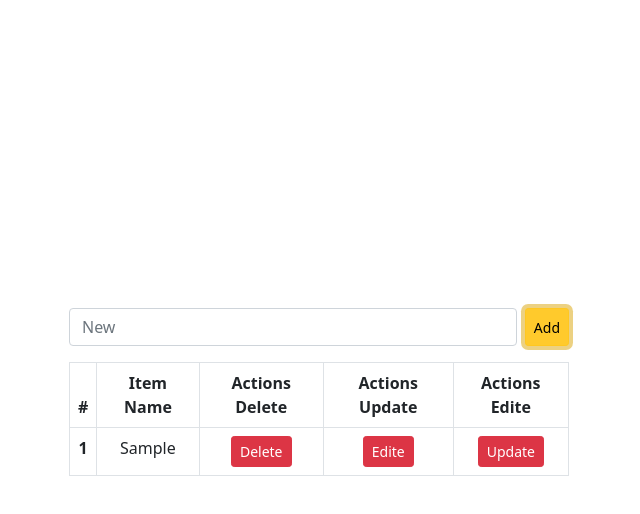
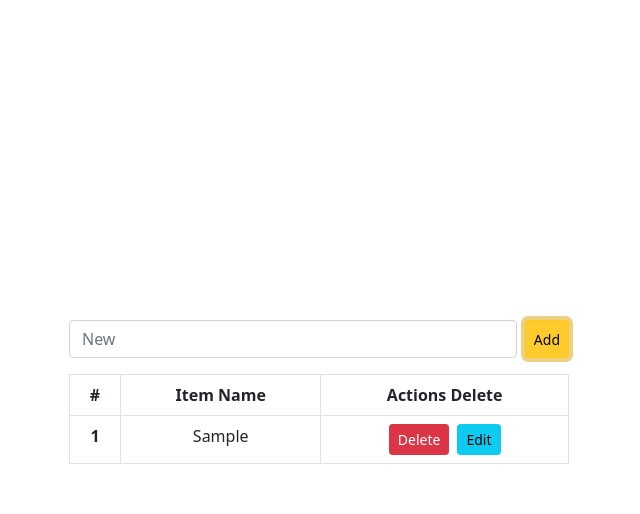
Before and after one commit to abdulrehman03125/react-js, a React (Vite) app in the folder Tu to app/: page / in a window 1280 px wide. Both pictures are taken after typing "Sample" into the empty fields and a click on the button "Add". Shown: the top 514 px of the page, without its empty margins (321-961 px from the left). Built offline with nearby package versions, Linux system fonts and the light colour scheme.

Commit message:
edit button used

```diff
--- a/Tu to app/src/App.jsx
+++ b/Tu to app/src/App.jsx
@@ -1,57 +1,82 @@
-import { useState } from 'react'
-import './App.css'
-import Listitem from './components/Listitem';
+import { useState } from "react";
+import "./App.css";
+import Listitem from "./components/Listitem";
 
 function App() {
   const [items, setItems] = useState([]);
   const [name, setName] = useState("");
+  const [editing, setEditing] = useState(false);
+  const [currentIndex, setCurrentIndex] = useState(null);
 
   const deleteItem = (index) => {
     const newItems = items.filter((el, i) => i != index);
     setItems(newItems);
-  }
-
-  const updateItem = (index) => {
-    const newItems = [...items];
-    newItems[index] = name;
-    setItems(newItems);
-  }
-
+  };
   const addItem = () => {
     const newItemsAr = [...items, name];
     setItems(newItemsAr);
     setName("");
-  }
+  };
+  const editItem = (index) => {
+    setName(items[index]);
+    setEditing(true);
+    setCurrentIndex(index);
+  };
+
+  const updateItem = (index) => {
+    // alert("anchor")
+    const updateItems = items.map((el, i) => (i == currentIndex) ? name : el);
+    setItems(updateItems);
+    setName("");
+    setEditing(false);
+    setCurrentIndex(null);
+  };
+
+
 
   return (
     <div>
-      <div className='d-flex gap-2 mb-3'>
-        <input className='form-control' onChange={(e) => {setName(e.target.value)}  } value={name} type='text' placeholder='New' />
-        <button className='btn btn-sm btn-warning' onClick={addItem}>Add</button>
+      <div className="d-flex gap-2 mb-3">
+        <input
+          className="form-control"
+          onChange={(e) => {
+            setName(e.target.value);
+          }}
+          value={name}
+          type="text"
+          placeholder="New"
+        />
+        <button className="btn btn-sm btn-warning" onClick={editing == true ? updateItem : addItem}>
+          {
+          (editing == true) ? "Update" : "Add"
+
+          }
+        </button>
       </div>
       <table className="table table-bordered" style={{ width: "500px" }}>
-
         <thead>
           <tr>
             <th scope="col">#</th>
             <th scope="col">Item Name</th>
             <th scope="col">Actions Delete</th>
-    <th scope="col">Actions Update</th>
-    <th scope="col">Actions Edite</th>
           </tr>
         </thead>
         <tbody>
-          {
-            items.map((item, i) => {
+          {items.map((item, i) => {
             return (
-                <Listitem deleteItem={deleteItem} updateItem={updateItem} item={item} key={i} index={i} />
-              )
-            })
-          }
+              <Listitem
+                deleteItem={deleteItem}
+                editItem={editItem}
+                item={item}
+                key={i}
+                index={i}
+              />
+            );
+          })}
         </tbody>
       </table>
     </div>
-  )
+  );
 }
 
-export default App
+export default App;
--- a/Tu to app/src/components/Listitem.jsx
+++ b/Tu to app/src/components/Listitem.jsx
@@ -1,15 +1,28 @@
-
 function Listitem(props) {
-
-    return (
-         <tr>
-            <th scope="row">{props.index + 1}</th>
-            <td>{props.item}</td>
-            <td><button onClick={ () => {props.deleteItem(props.index)} } className="btn btn-sm btn-danger">Delete</button></td>
-            <td><button onClick={()=> {props.updateItem(props.index)}} className="btn btn-sm btn-danger">Edite</button></td>
-            <td><button onClick={()=> {props.updateItem(props.index)}} className="btn btn-sm btn-danger">Update</button></td>
-          </tr>
-    )
+  return (
+    <tr>
+      <th scope="row">{props.index + 1}</th>
+      <td>{props.item}</td>
+      <td>
+        <button
+          onClick={() => {
+            props.deleteItem(props.index);
+          }}
+          className="btn btn-sm btn-danger me-2"
+        >
+          Delete
+        </button>
+        <button
+          onClick={() => {
+            props.editItem(props.index);
+          }}
+          className="btn btn-sm btn-info btn-edit"
+        >
+          Edit
+        </button>
+      </td>
+    </tr>
+  );
 }
 
 export default Listitem;
```
Lines whose indentation alone changed are shown as unchanged.
